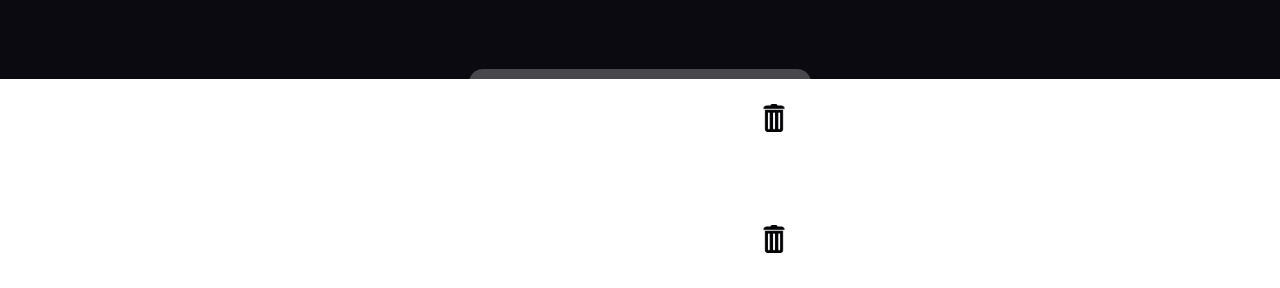
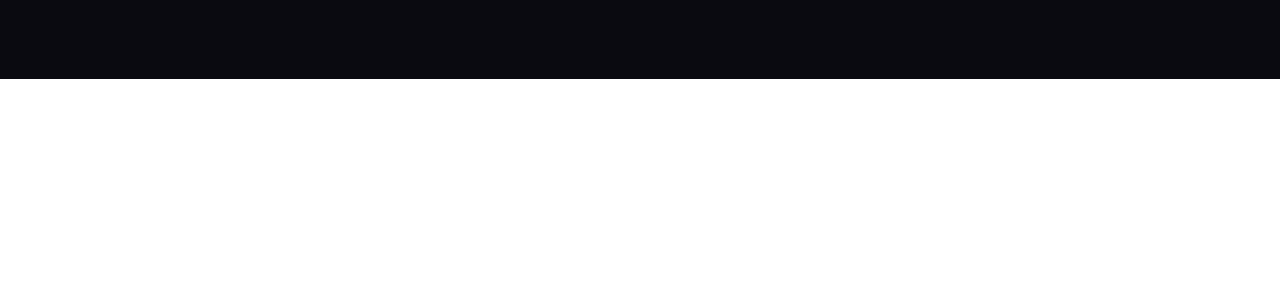
Before and after one commit to daianaadepaula/login-burger, a React (Create React App) app in the folder frontend/: page / in a window 1280 px wide. Shown: the part 721-1009 px from the top of the page. After the commit the page ends 800 px from the top, so only its background shows below. Built offline with nearby package versions, Linux system fonts and the light colour scheme.

Commit message:
useState

```diff
--- a/frontend/src/App.js
+++ b/frontend/src/App.js
@@ -1,4 +1,4 @@
-import React from "react";
+import React, { useState } from "react";
 
 import Burger from './assets/burger.svg';
 import Trash from './assets/trash.svg';
@@ -15,11 +15,14 @@
 } from "./styles";
 
 const App = () => {
+  const [orders, setOrders] = useState([]);
 
-  const orders = [
-    { id: Math.random(), order: "X-Salada", name: "Daiana" },
-    { id: Math.random(), order: "1 Batata Grande, 1 X-Bacon,   2 Coca-Colas Light", name: "Maria" },
-  ];
+  function addNewOrder() {
+    setOrders([{
+      id: Math.random(), order: "1 Batata Grande, 1 X-Bacon, 2 Coca-Colas Light", name: "Maria"
+    }]);
+  }
+
 
   return (
 
@@ -35,7 +38,8 @@
         <InputLabel>Nome do Cliente</InputLabel>
         <Input placeholder='Nome do cliente' />
 
-        <Button>Novo Pedido</Button>
+        <Button onClick={addNewOrder}>
+          Novo Pedido</Button>
 
         <ul>
           {orders.map((demand) => (
--- a/frontend/src/styles.js
+++ b/frontend/src/styles.js
@@ -117,7 +117,6 @@
     div{
         flex-direction: column;
         justify-content: space-between;
-
     }
 
     .order-name{
```
